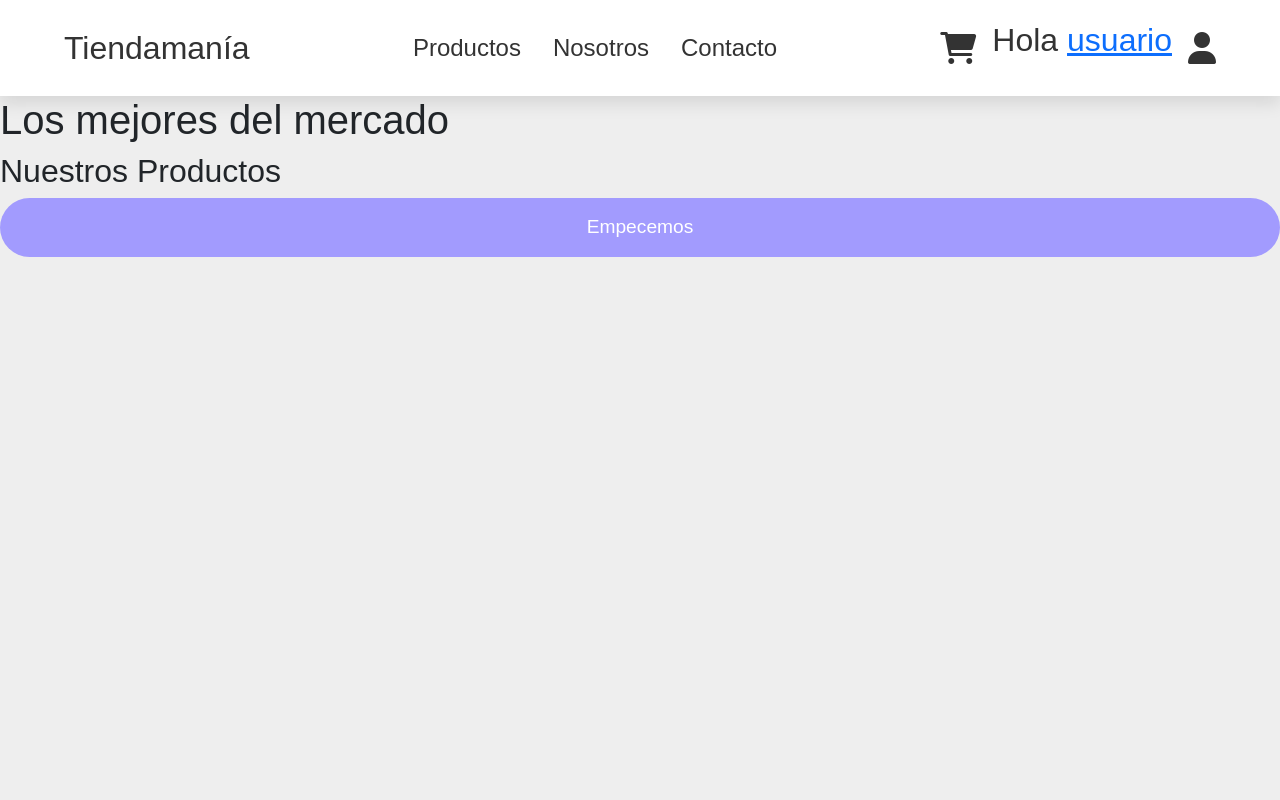
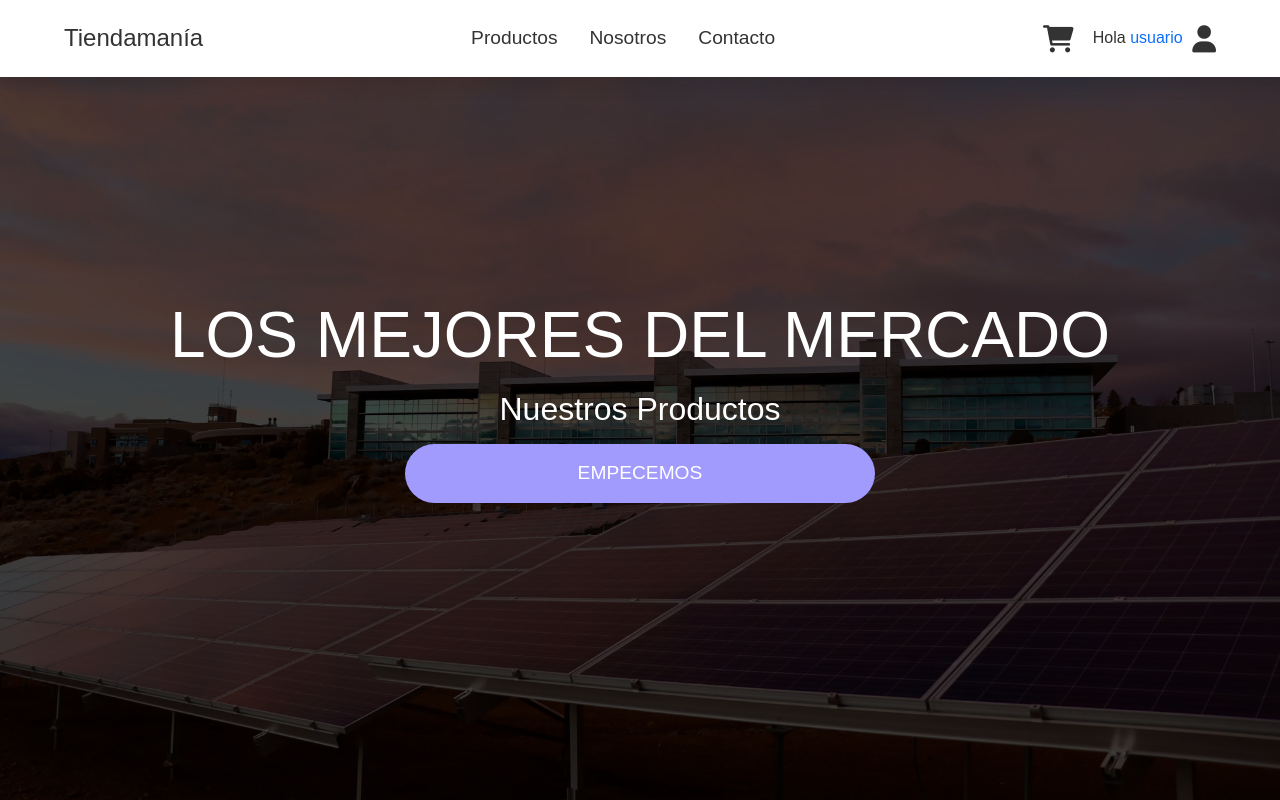
Before and after one commit to MarcosCruz1106/Trabajo-SIN, a PHP site: page / in a window 1280 px wide. Run offline with PHP 8.4, Linux system fonts and the light colour scheme; some libraries are stand-ins or nearby versions.

Commit message:
agregando nuevos estilos

```diff
--- a/css/general.css
+++ b/css/general.css
@@ -198,7 +227,7 @@ body {
 
 /* Header global */
 .header{
-    position: sticky;
+    position: fixed;
     top:0; left:0; right:0;
     background-color: var(--white);
     box-shadow: var(--box-shadow);
@@ -214,7 +243,7 @@ body {
 }
 
 .header .flex .logo{
-    font-size: 2rem;
+    font-size: 1.5rem;
     color:var(--black);
     text-decoration: none;
 }
@@ -226,7 +255,7 @@ body {
 
 .header .flex .navbar a{
     margin:0 1rem;
-    font-size: 1.5rem;
+    font-size: 1.2rem;
     color:var(--black);
     text-decoration: none;
 }
@@ -240,13 +269,28 @@ body {
     display: flex;
     flex-direction: row;
     align-items: center;
-    gap: 1rem;
+    gap: .5rem;
 }
 
 .header .flex .icons > *{
-    font-size: 2rem;
+    font-size: 1.7rem;
     cursor: pointer;
     color:var(--black);
+}
+
+.header .flex .icons p{
+    font-size: 1rem;
+    margin: 0 .1rem 0 .7rem;
+
+
+}
+
+.header .flex .icons p a{
+    text-decoration: none;
+}
+
+.header .flex .icons p a:hover{
+    text-decoration: underline;
 }
 
 .header .flex .icons > *:hover{
@@ -286,3 +330,47 @@ body {
 #menu-btn{
     display: none;
 }
+
+/* Home seccion */
+.home{
+    width: 100%;
+    height: 100vh;
+    display: flex;
+    align-items: center;
+    justify-content: center;
+    background-image: url('../images/imagen3.webp');
+    background-size: cover !important;
+    background-position: center !important;
+}
+
+.home .negreado {
+    width: 100%;
+    height: 100%;
+    background-color: rgba(0,0,0,.7);
+    display: flex;
+    align-items: center;
+    justify-content: center;
+}
+
+.home .negreado .content{
+    color: var(--white);
+    text-align: center;
+    text-transform: uppercase;
+    display: flex;
+    flex-direction: column;
+    gap: .5rem;
+    align-items: center;
+    justify-content: center;
+}
+
+.home .negreado .content h1{
+    font-size: 8vh;
+}
+
+.home .negreado .content h2{
+    text-transform: none;
+}
+
+.home .negreado .content a{
+    width: 50%;
+}
```
Also changed, not shown: other parts of css/general.css (+34 -5 lines).
